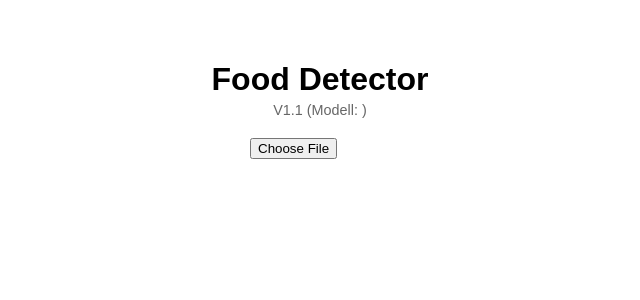
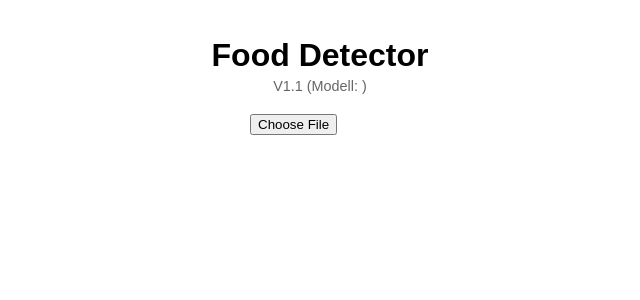
Before and after one commit to JohnnyM11/food-detector-app, a React (Vite) app in the folder frontend/: page / in a window 1280 px wide. Shown: the top 300 px of the page, without its empty margins (320-960 px from the left). Built offline with nearby package versions, Linux system fonts and the light colour scheme; no server answers.

Commit message:
🔄 Deploy dev (2025-08-14 16:28)

```diff
--- a/frontend/src/App.css
+++ b/frontend/src/App.css
@@ -1,7 +1,7 @@
 #root {
   max-width: 1280px;
   margin: 0 auto;
-  padding: 2rem;
+  padding: 0.5rem;
   text-align: center;
 }
 
```
